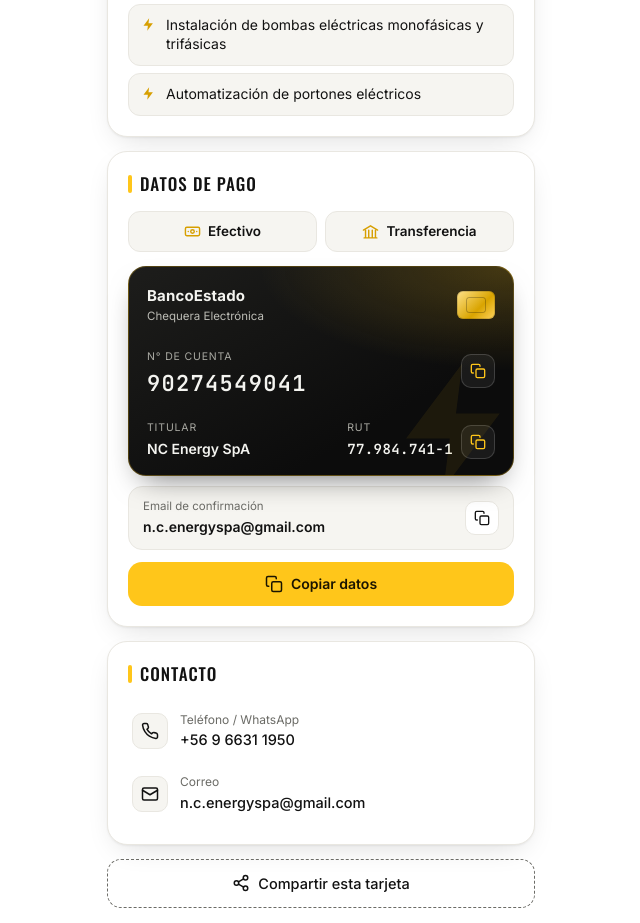
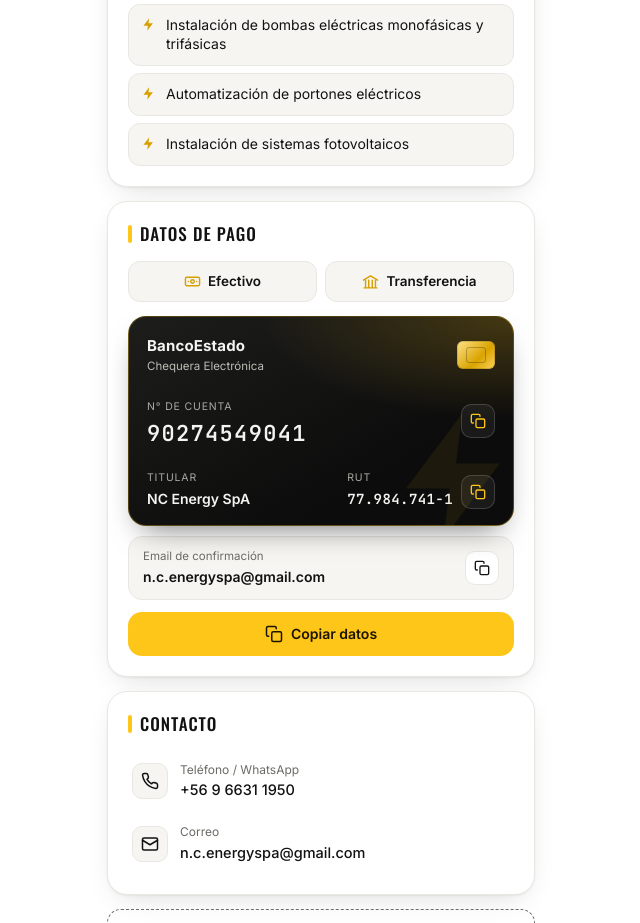
Before and after one commit to Felipeproyectos/ncenergy, a plain HTML site: page index.html in a window 1280 px wide. Shown: the part 1054-1977 px from the top of the page, without its empty margins (319-959 px from the left). Drawn offline with nearby package versions, Linux system fonts and the light colour scheme.

Commit message:
Agrega sistemas fotovoltaicos a servicios

```diff
--- a/index.html
+++ b/index.html
@@ -356,6 +356,7 @@
         <li><svg><use href="#i-bolt"/></svg>Sistemas de transferencia automática y manual</li>
         <li><svg><use href="#i-bolt"/></svg>Instalación de bombas eléctricas monofásicas y trifásicas</li>
         <li><svg><use href="#i-bolt"/></svg>Automatización de portones eléctricos</li>
+        <li><svg><use href="#i-bolt"/></svg>Instalación de sistemas fotovoltaicos</li>
       </ul>
     </section>
 
```
Also changed, not shown: 1 other file.
